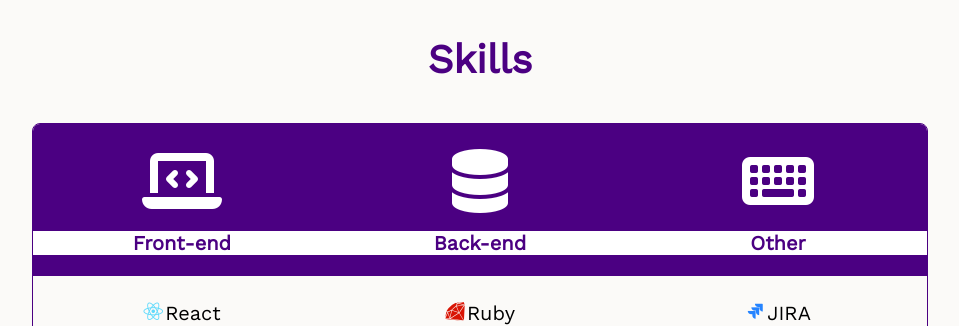
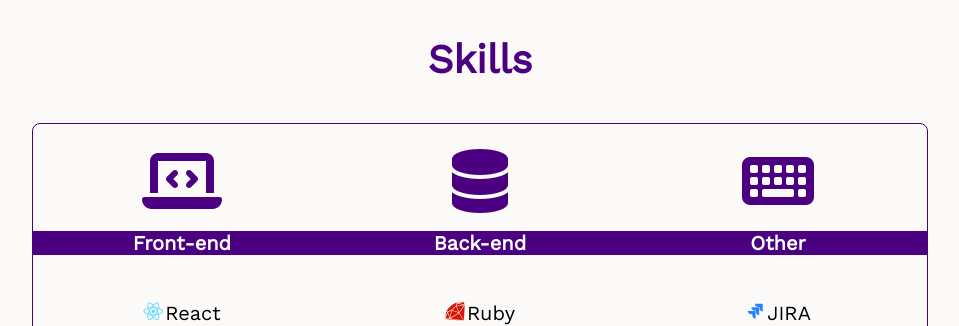
Before and after one commit to PLN2020/react-portfolio-second, a React (Create React App) app: page / in a window 1280 px wide. Shown: the part 860-1186 px from the top of the page, without its empty margins (160-1119 px from the left). Built offline with nearby package versions, Linux system fonts and the light colour scheme.

Commit message:
updated skills section

```diff
--- a/src/components/body/skills/skills.css
+++ b/src/components/body/skills/skills.css
@@ -19,14 +19,14 @@
     transition: all 0.2s ease-out;
 }
 
-/* .skills-card:hover {
+.skills-card:hover {
     box-shadow: 0 0 1em 0px rgba(0, 0, 0, 0.4);
     transform: scale(1.01);
-} */
+}
 
-/* .skills-card:active {
+.skills-card:active {
     transform: scale(1.01) translateY(0.2rem);
-} */
+}
 
 .skills-card > .section {
     min-height: 9.5rem;
@@ -37,22 +37,22 @@
     justify-content: center;
     align-items: center;
     flex-direction: column;
-    background-color: indigo;
+    /* background-color: red; */
     /* border-radius: 4px 4px 0 0; */
 }
 
 .skills-card .icon {
     font-size: 4em;
     margin-bottom: 10px;
-    color: white;
+    color: indigo;
 }
 
 .skills-card .title {
     font-size: 20px;
     font-weight: 600;
-    background: white;
+    background: indigo;
     width: 100%;
-    color: indigo;
+    color: white;
 
     display: flex;
     justify-content: center;
```
